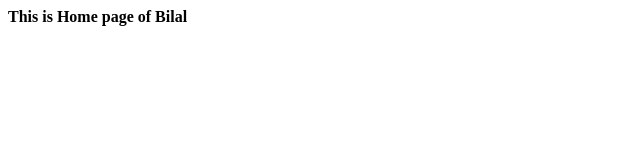
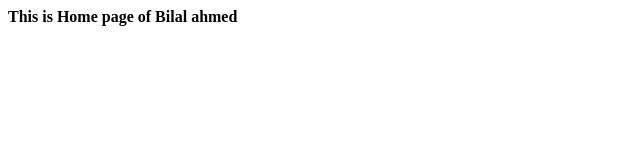
Before and after one commit to bilalahmed78/Team, a plain HTML site: page testing.html in a window 1280 px wide. Shown: the full height of the page, 0-640 px from the left. Drawn offline with Linux system fonts and the light colour scheme.

Commit message:
Update testing.html

```diff
--- a/testing.html
+++ b/testing.html
@@ -8,7 +8,7 @@
 </head>
 <body>
     <B>
-        This is Home page of Bilal
+        This is Home page of Bilal ahmed
    <B>
 </body>
 </html>
```
